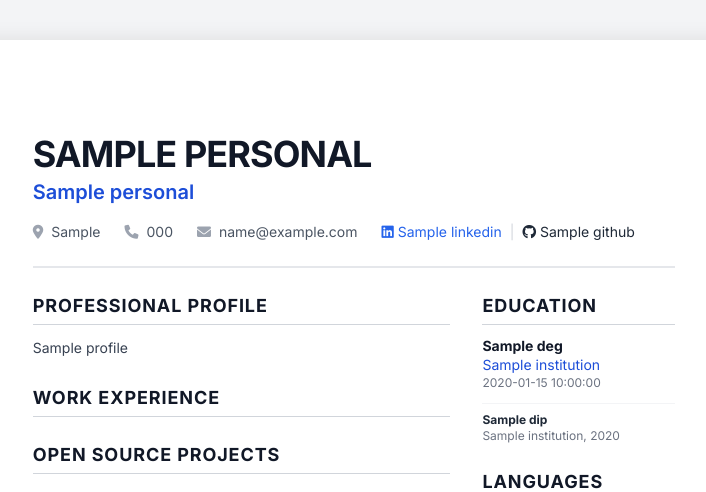
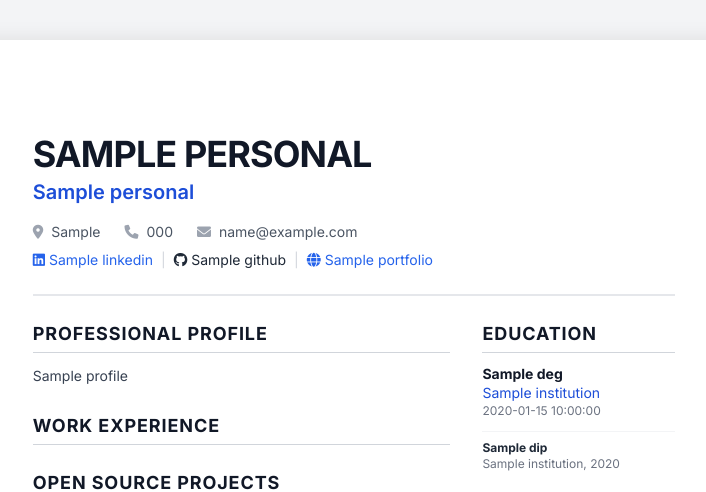
Before and after one commit to alejortizp/curriculum_HV, a Python web app: template templates/cv.html in a window 1280 px wide. Shown: the top 492 px of the page, without its empty margins (286-992 px from the left). Run offline with Jinja, Linux system fonts and the light colour scheme; the template is opened without the code that fills it: most values are stand-ins (such as "Sample title", 1, 10 or a date in 2020); some libraries are stand-ins or nearby versions.

Commit message:
agregar link del portfolio en el header del CV
Nuevo campo personal.portfolio en cv.json con URL de GitHub Pages.
Se muestra junto a LinkedIn y GitHub con icono de globo (fa-globe)
en ambos CVs (español e inglés).

Co-Authored-By: Claude Opus 4.6 <noreply@anthropic.com>

```diff
--- a/CV_english.html
+++ b/CV_english.html
@@ -129,6 +129,10 @@
                     <span class="text-gray-300">|</span>
                     <a href="https://github.com/alejortizp" target="_blank" class="flex items-center gap-1 text-gray-800 hover:text-black hover:underline">
                         <i class="fab fa-github"></i> alejortizp
+                    </a>
+                    <span class="text-gray-300">|</span>
+                    <a href="https://alejortizp.github.io/curriculum_HV/" target="_blank" class="flex items-center gap-1 text-blue-600 hover:underline">
+                        <i class="fas fa-globe"></i> Portfolio
                     </a>
                 </div>
             </div>
--- a/CV_español.html
+++ b/CV_español.html
@@ -129,6 +129,10 @@
                     <span class="text-gray-300">|</span>
                     <a href="https://github.com/alejortizp" target="_blank" class="flex items-center gap-1 text-gray-800 hover:text-black hover:underline">
                         <i class="fab fa-github"></i> alejortizp
+                    </a>
+                    <span class="text-gray-300">|</span>
+                    <a href="https://alejortizp.github.io/curriculum_HV/" target="_blank" class="flex items-center gap-1 text-blue-600 hover:underline">
+                        <i class="fas fa-globe"></i> Portfolio
                     </a>
                 </div>
             </div>
--- a/data/cv.json
+++ b/data/cv.json
@@ -12,6 +12,10 @@
     "github": {
       "url": "https://github.com/alejortizp",
       "label": "alejortizp"
+    },
+    "portfolio": {
+      "url": "https://alejortizp.github.io/curriculum_HV/",
+      "label": "Portfolio"
     },
     "formspree_id": "xzdaygrk"
   },
--- a/templates/cv.html
+++ b/templates/cv.html
@@ -132,6 +132,10 @@
                     <span class="text-gray-300">|</span>
                     <a href="{{ cv.personal.github.url }}" target="_blank" class="flex items-center gap-1 text-gray-800 hover:text-black hover:underline">
                         <i class="fab fa-github"></i> {{ cv.personal.github.label }}
+                    </a>
+                    <span class="text-gray-300">|</span>
+                    <a href="{{ cv.personal.portfolio.url }}" target="_blank" class="flex items-center gap-1 text-blue-600 hover:underline">
+                        <i class="fas fa-globe"></i> {{ cv.personal.portfolio.label }}
                     </a>
                 </div>
             </div>
```
